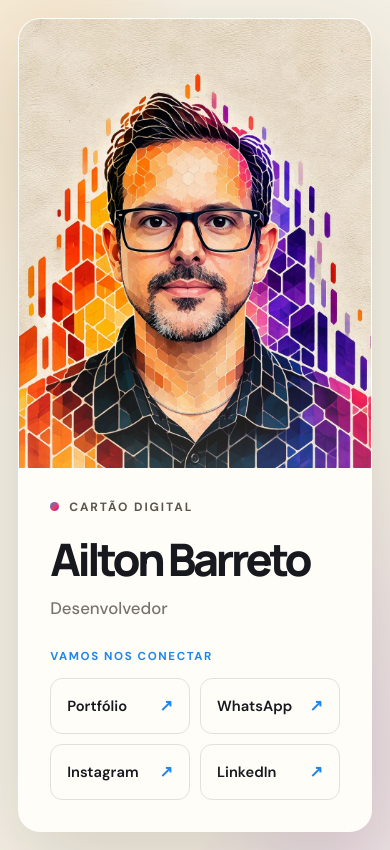
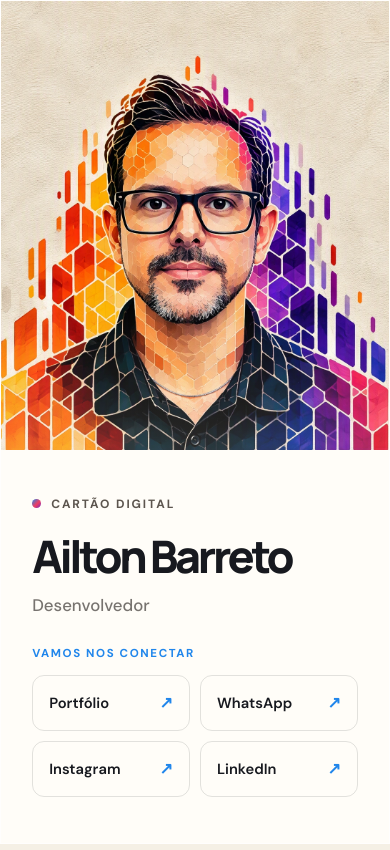
Before and after one commit to ailtonbarreto/cartao-de-visita, a plain HTML site: page ailton-barreto/index.html in a window 390 px wide. Drawn offline with Linux system fonts and the light colour scheme.

Commit message:
Update style.css

```diff
--- a/ailton-barreto/style.css
+++ b/ailton-barreto/style.css
@@ -169,13 +169,13 @@ body {
 
 @media (max-width: 700px) {
     body {
-        padding: 18px;
+        padding: 0;
     }
 
     .right_side {
-        min-height: calc(100svh - 50px);
+        min-height: 100svh;
         grid-template-columns: 1fr;
-        border-radius: 22px;
+        border-radius: 0;
     }
 
     .portrait {
@@ -185,7 +185,7 @@ body {
     }
 
     .portrait img {
-        object-position: center 60%;
+        object-position: center 80%;
     }
 
     .portrait::after {
@@ -194,6 +194,7 @@ body {
 
     .profile-content {
         padding: clamp(28px, 8vw, 44px);
+        justify-content: start;
     }
 
     .card-title {
```
